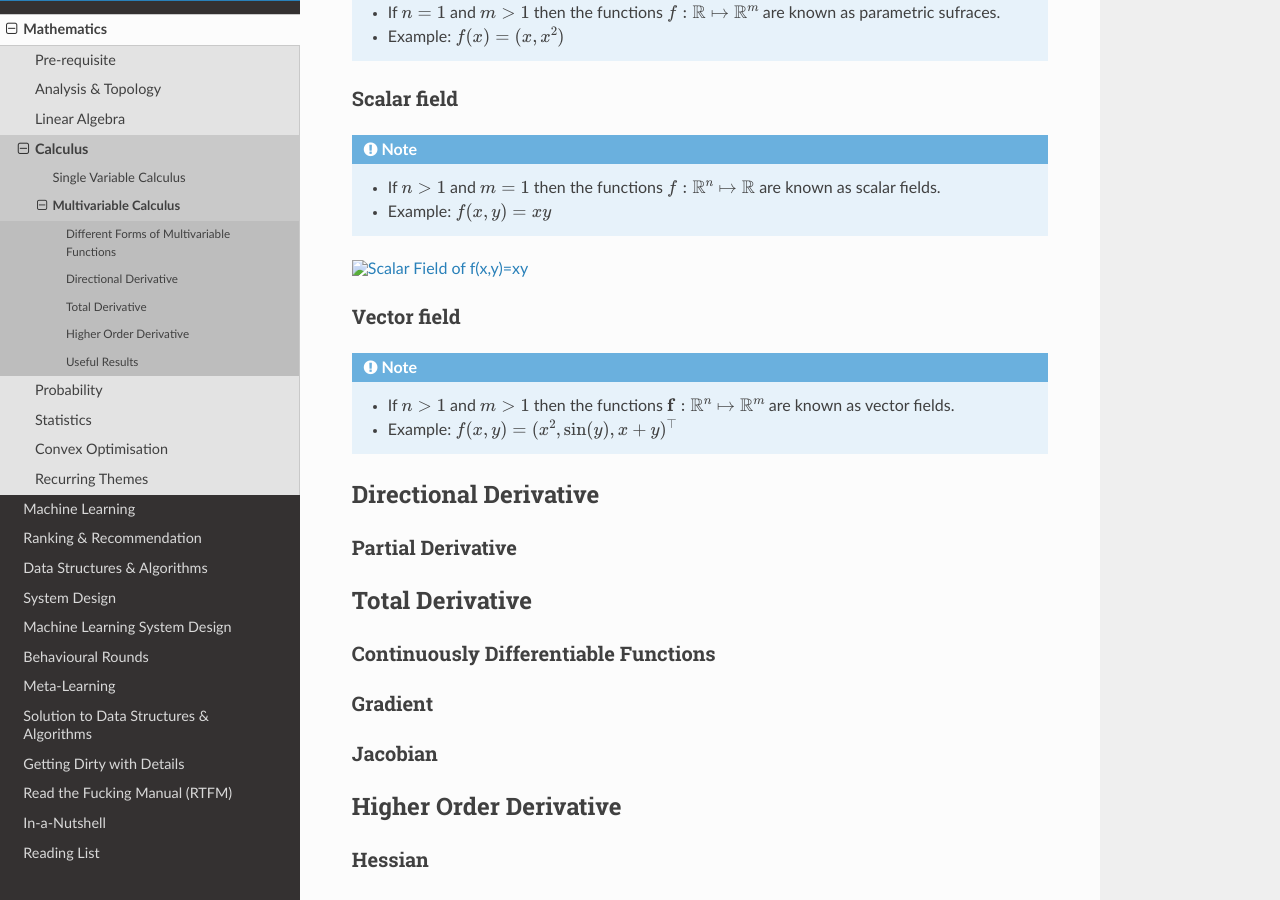
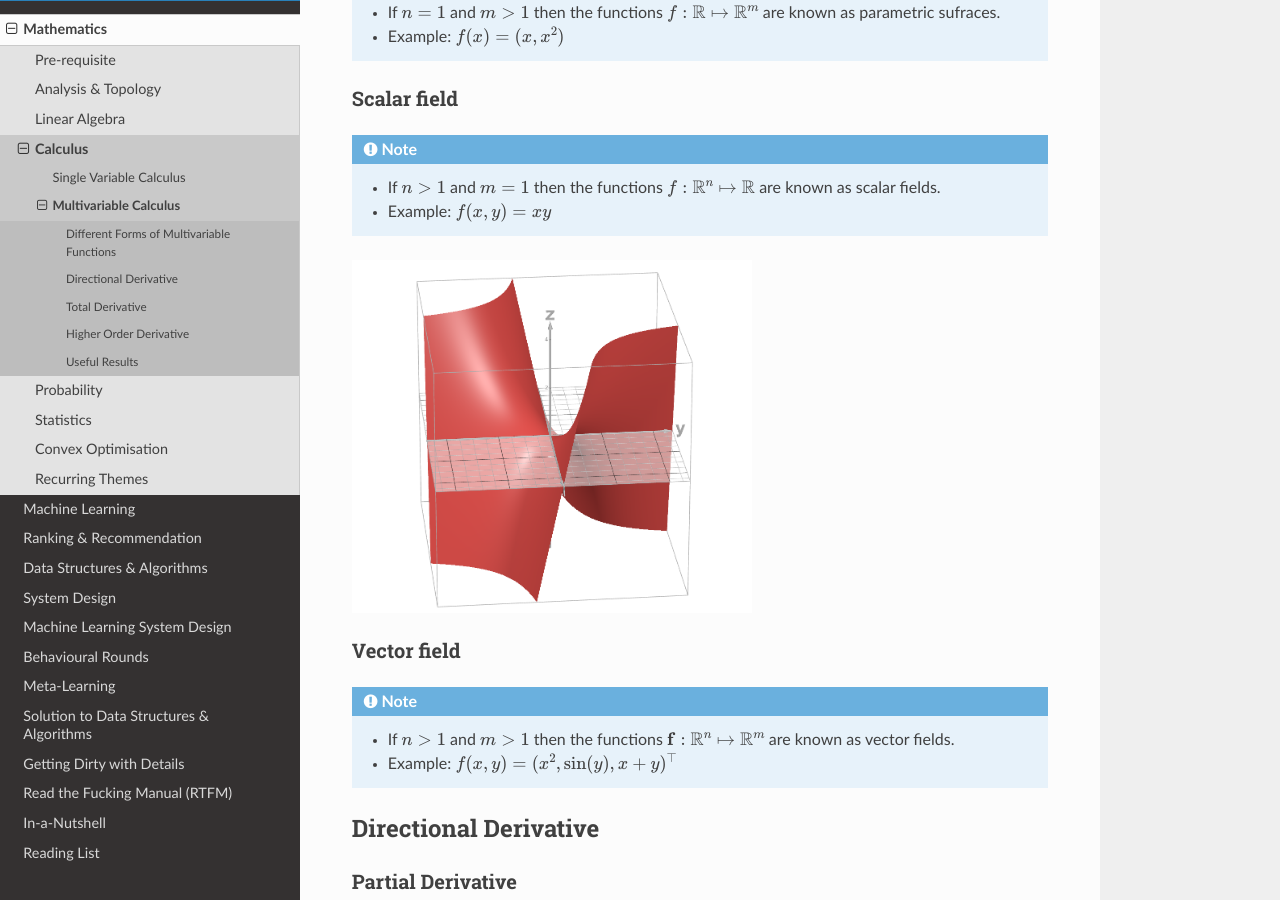
Before and after one commit to uselesstechjunks/leetcode, a Sphinx documentation site: the page built from docs/source/math/calc3/multi.rst, in a window 1280 px wide and 900 px high, scrolled down 354 px. Built offline with Sphinx 7.4.7 and the Read the Docs theme 2.0.0, drawn with Linux system fonts in a browser that asks for light colours.

Commit message:
Update multi.rst

```diff
--- a/docs/source/math/calc3/multi.rst
+++ b/docs/source/math/calc3/multi.rst
@@ -18,7 +18,7 @@ Scalar field
 	* If :math:`n> 1` and :math:`m=1` then the functions :math:`f:\mathbb{R}^n\mapsto\mathbb{R}` are known as scalar fields.
 	* Example: :math:`f(x,y)=xy`
 
-.. image:: img/1.png
+.. image:: ../../img/1.png
   :width: 400
   :alt: Scalar Field of f(x,y)=xy
 
```
